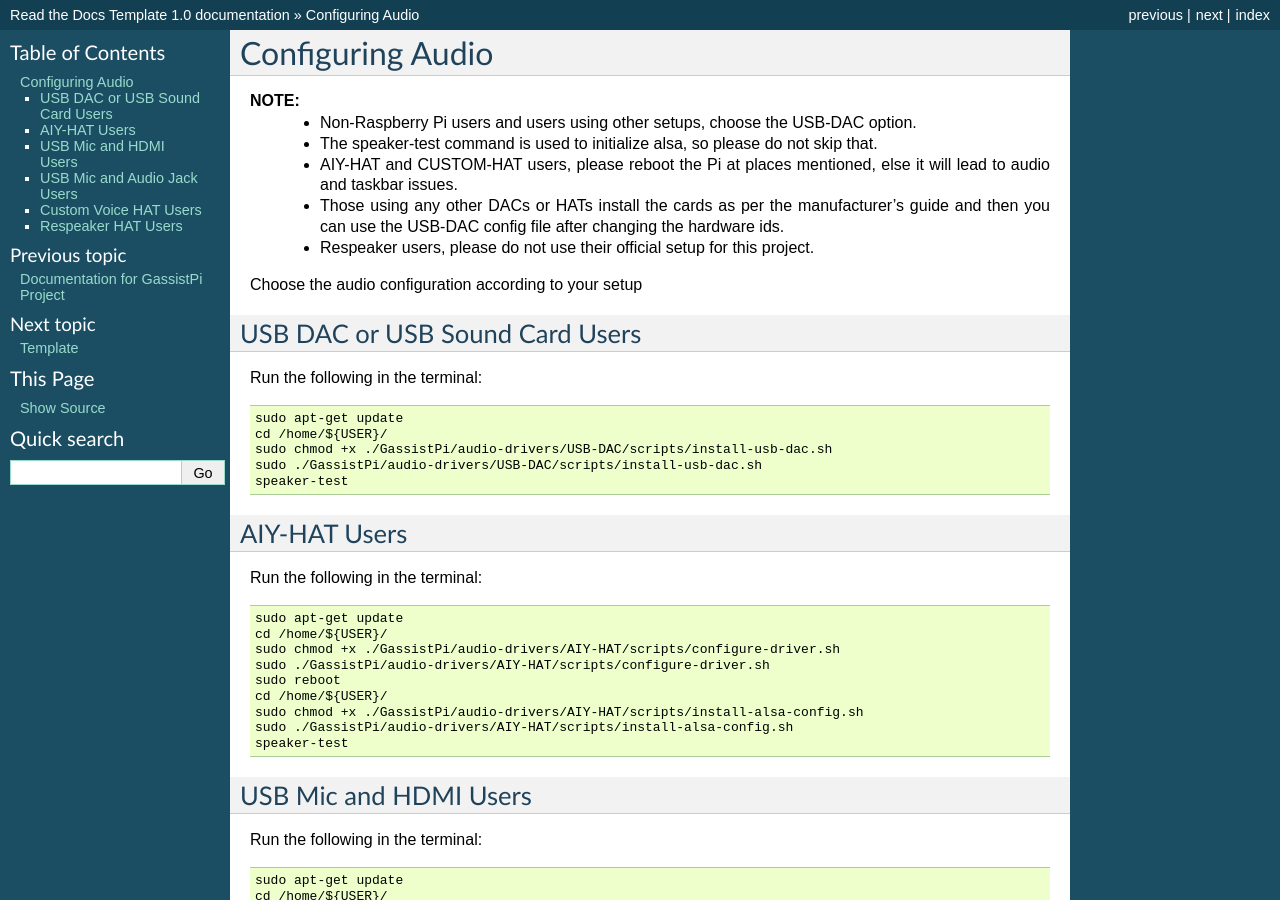
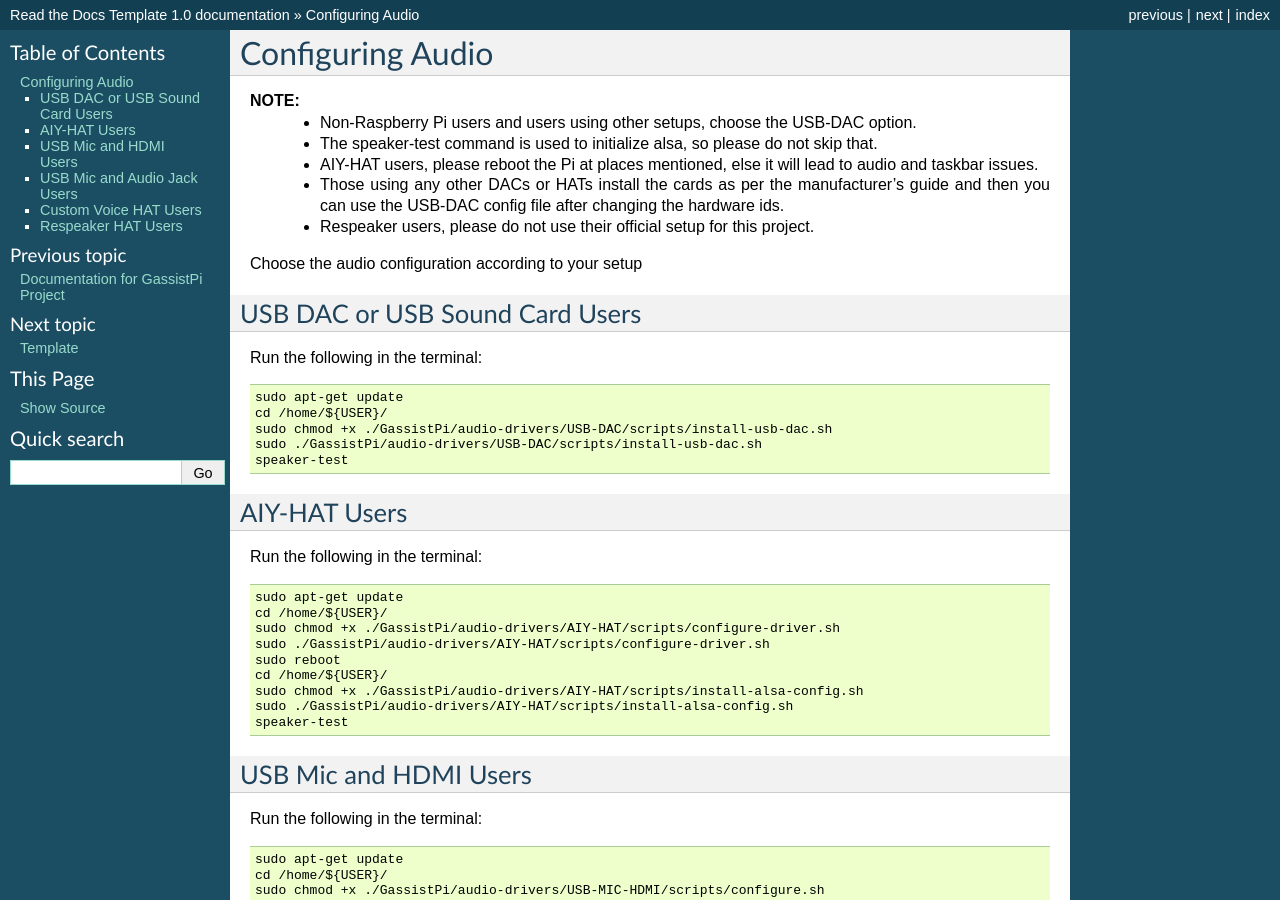
Before and after one commit to shivasiddharth/GassistPi-Documentation, a Sphinx documentation site: the page built from docs/audioconfig.rst, in a window 1280 px wide and 900 px high. Built offline with Sphinx 7.4.7, drawn with Linux system fonts in a browser that asks for light colours.

Commit message:
Update audioconfig.rst

```diff
--- a/docs/audioconfig.rst
+++ b/docs/audioconfig.rst
@@ -5,7 +5,7 @@
 **NOTE:**
  - Non-Raspberry Pi users and users using other setups, choose the USB-DAC option.
  - The speaker-test command is used to initialize alsa, so please do not skip that.
- - AIY-HAT and CUSTOM-HAT users, please reboot the Pi at places mentioned, else it will lead to audio and taskbar issues.
+ - AIY-HAT users, please reboot the Pi at places mentioned, else it will lead to audio and taskbar issues.
  - Those using any other DACs or HATs install the cards as per the manufacturer's guide and then you can use the USB-DAC config file after changing the hardware ids.
  - Respeaker users, please do not use their official setup for this project.
 
```
